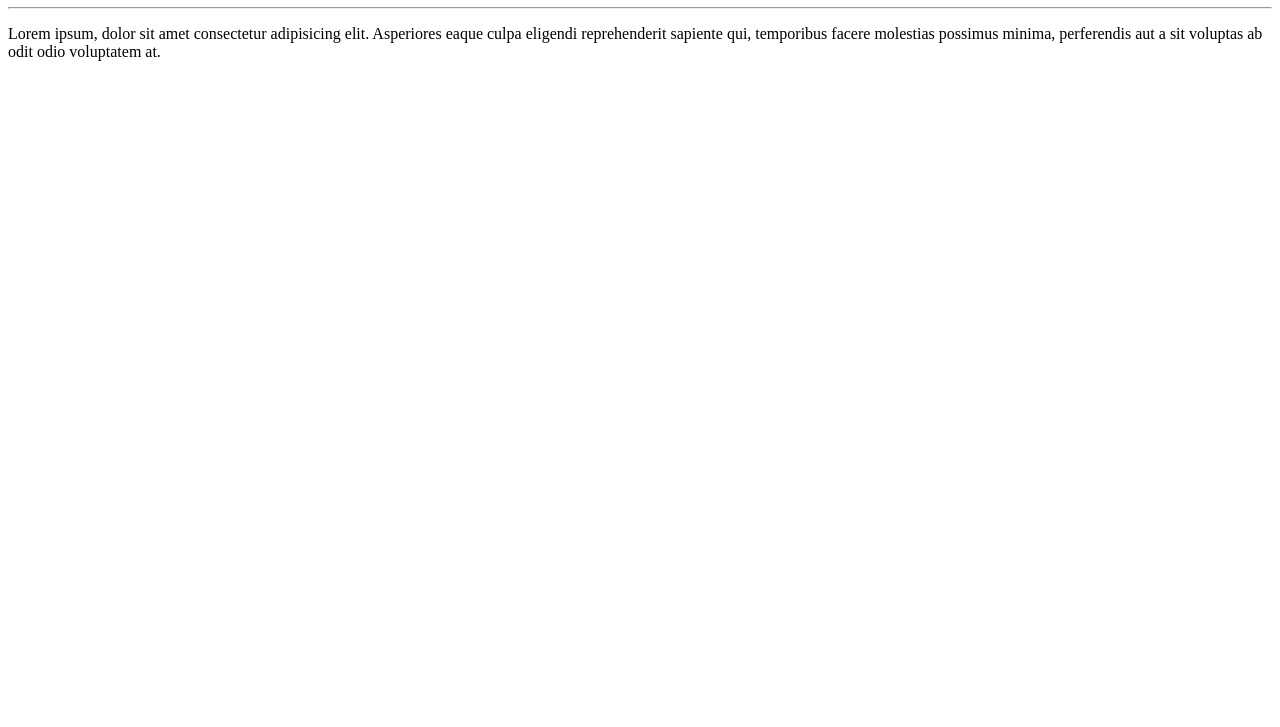
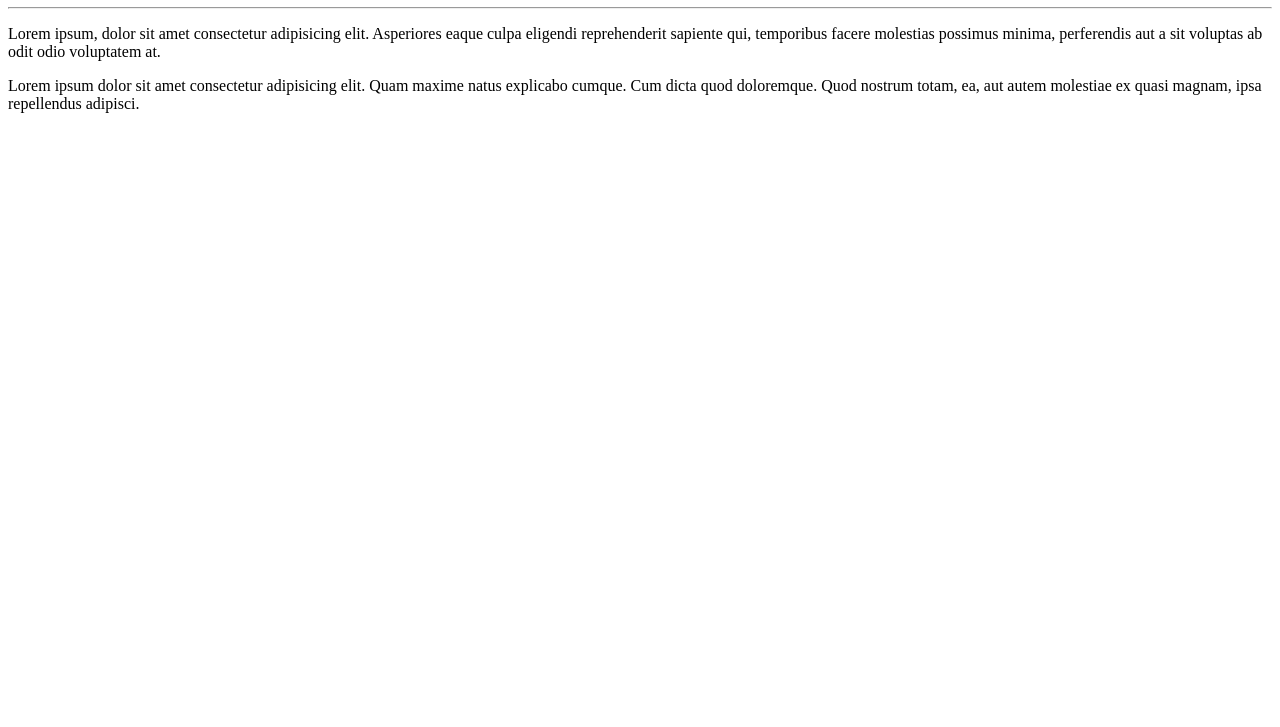
Before and after one commit to TrevisaniDev/Hello-World, a plain HTML site: page site-exemplo/index.html in a window 1280 px wide. Shown: the part 73-800 px from the top of the page. Drawn offline with Linux system fonts and the light colour scheme.

Commit message:
Adição do 2° paragrafo

```diff
--- a/site-exemplo/index.html
+++ b/site-exemplo/index.html
@@ -9,5 +9,6 @@
     <h1>Olá, mundo!</h1>
     <hr>
     <p>Lorem ipsum, dolor sit amet consectetur adipisicing elit. Asperiores eaque culpa eligendi reprehenderit sapiente qui, temporibus facere molestias possimus minima, perferendis aut a sit voluptas ab odit odio voluptatem at.</p>
+    <p>Lorem ipsum dolor sit amet consectetur adipisicing elit. Quam maxime natus explicabo cumque. Cum dicta quod doloremque. Quod nostrum totam, ea, aut autem molestiae ex quasi magnam, ipsa repellendus adipisci.</p>
 </body>
 </html>
```
